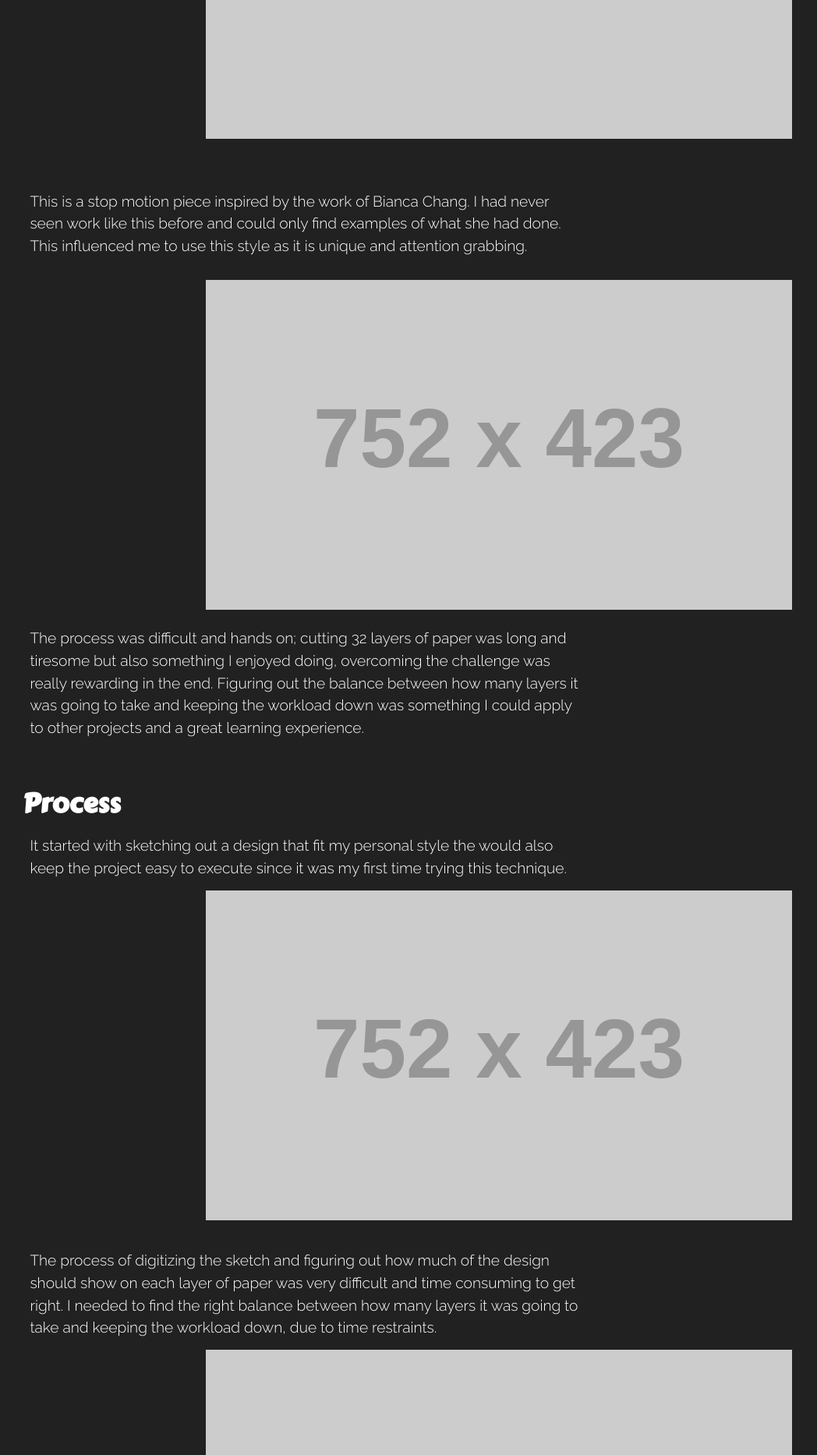
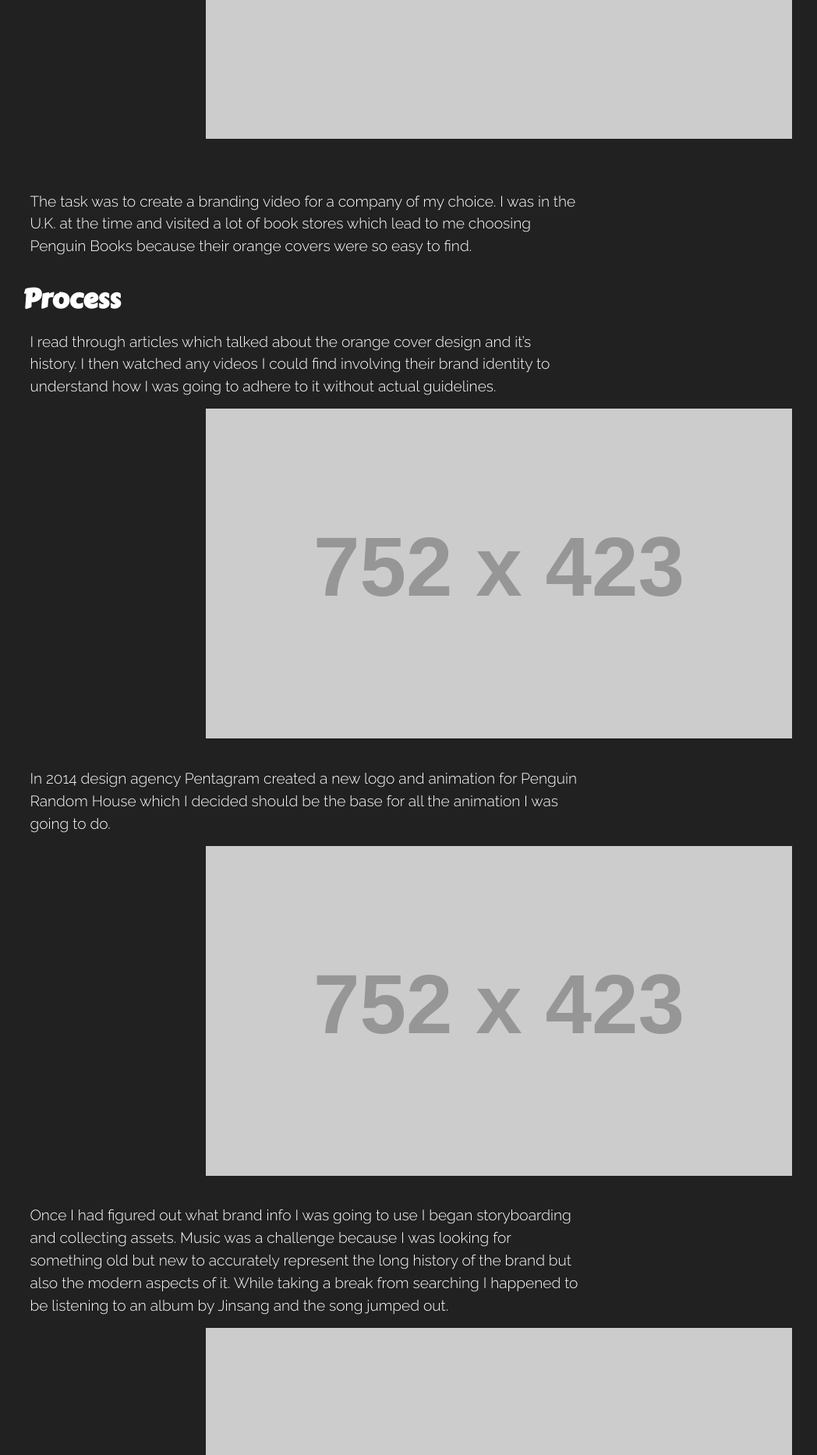
Before and after one commit to MJholland/mj-holland.ca, a Jekyll site: the page built from case-study-3.html, in a window 1280 px wide. Shown: the part 684-2550 px from the top of the page at 78% size, without its empty margins (0-1048 px from the left). Built offline with Jekyll 4.4.1, drawn with Linux system fonts in a browser that asks for light colours; some of the changed text lies outside the part shown.

Commit message:
reordered video list and filled case study 3
content. names are out of wack now, better nameing in the future.

```diff
--- a/case-study-2.html
+++ b/case-study-2.html
@@ -77,7 +77,7 @@ permalink: parallax.html
       </picture>
     </div>
 
-    <a rel="external" itemprop="url" class="push-1-2 link-animation block text-center" href="https://vimeo.com/195379679" target="_blank">
+    <a rel="external" itemprop="url" class="push-1-2 link-animation block text-center" href="https://vimeo.com/238249825" target="_blank">
       <svg itemprop="logo" id="vimeo-icon" viewBox="0 0 120 120" width="64" height="64">
         <style>
        .st0{fill:#fff}
--- a/case-study-3.html
+++ b/case-study-3.html
@@ -16,71 +16,57 @@ permalink: branding.html
         <picture>
           <source media="(min-width: 38em)" srcset="http://via.placeholder.com/752x423">
           <img src="http://via.placeholder.com/304x171" alt="place holder image">
-          <!-- image of scene setup -->
+          <!-- Still of frame on vimeo -->
         </picture>
       </div>
 
       <p class="column-width push">
-        This is a stop motion piece inspired by the work of Bianca Chang. I had never seen work like this before and could only find examples of what she had done. This influenced me to use this style as it is unique and attention grabbing.
-      </p>
-
-      <div class="text-center push-1-2">
-        <picture>
-          <source media="(min-width: 38em)" srcset="http://via.placeholder.com/752x423">
-          <img src="http://via.placeholder.com/304x171" alt="place holder image">
-          <!-- image of paper layers stack-->
-        </picture>
-      </div>
-
-      <p class="column-width push-2">
-        The process was difficult and hands on; cutting 32 layers of paper was long and tiresome but also something I enjoyed doing, overcoming the challenge was really rewarding in the end. Figuring out the balance between how many layers it was going to take and keeping the workload down was something I could apply to other projects and a great learning experience.
+        The task was to create a branding video for a company of my choice. I was in the U.K. at the time and visited a lot of book stores which lead to me choosing Penguin Books because their orange covers were so easy to find.
       </p>
 
       <h2 class="gutter exa push-1-2">Process</h2>
 
       <p class="column-width push-1-2">
-        It started with sketching out a design that fit my personal style the would also keep the project easy to execute since it was my first time trying this technique.
+        I read through articles which talked about the orange cover design and it’s history. I then watched any videos I could find involving their brand identity to understand how I was going to adhere to it without actual guidelines.
       </p>
       <div class="text-center push">
         <picture>
           <source media="(min-width: 38em)" srcset="http://via.placeholder.com/752x423">
           <img src="http://via.placeholder.com/304x171" alt="place holder image">
-          <!-- image of sketches-->
+          <!--researched stuff-->
         </picture>
       </div>
 
       <p class="column-width push-1-2">
-        The process of digitizing the sketch and figuring out how much of the design should show on each layer of paper was very difficult and time consuming to get right. I needed to find the right balance between how many layers it was going to take and keeping the workload down, due to time restraints.
+        In 2014 design agency Pentagram created a new logo and animation for Penguin Random House which I decided should be the base for all the animation I was going to do.
       </p>
       <div class="text-center push">
         <picture>
           <source media="(min-width: 38em)" srcset="http://via.placeholder.com/752x423">
           <img src="http://via.placeholder.com/304x171" alt="place holder image">
-          <!-- image of screenshot of ai file (might need more than one image here)-->
+          <!-- sketches showing animation times over lay actual logo -->
         </picture>
       </div>
 
       <p class="column-width push-1-2">
-         I narrowed it down to 32 layers which I printed and cut by hand. 12 hours later I was ready to shoot the scene.
+        Once I had figured out what brand info I was going to use I began storyboarding and collecting assets. Music was a challenge because I was looking for something old but new to accurately represent the long history of the brand but also the modern aspects of it. While taking a break from searching I happened to be listening to an album by Jinsang and the song jumped out.
       </p>
       <div class="text-center push">
         <picture>
           <source media="(min-width: 38em)" srcset="http://via.placeholder.com/752x423">
           <img src="http://via.placeholder.com/304x171" alt="place holder image">
-          <!-- image of cutting process-->
+          <!-- show notes page-->
         </picture>
       </div>
 
-      <p class="column-width push-1-2">
-        I figured out that 8fps would be a nice frame rate that lengthened the project to 3 seconds. I shot it at 3 angles to extend the length of the video and to make it more interesting. Putting the video together was quick because of prior planning. Since the frame rate was low I chose to use the sound of a movie reel clicking to give it an old feel but also because I could match the clicks to the frame changes.
-      </p>
-      <div class="text-center push">
-        <picture>
-          <source media="(min-width: 38em)" srcset="http://via.placeholder.com/752x423">
-          <img src="http://via.placeholder.com/304x171" alt="place holder image">
-          <!-- image of ae file -->
-        </picture>
-      </div>
+      <a rel="external" itemprop="url" class="push-1-2 link-animation block text-center" href="https://vimeo.com/250190798" target="_blank">
+        <svg itemprop="logo" id="vimeo-icon" viewBox="0 0 120 120" width="64" height="64">
+          <style>
+         .st0{fill:#fff}
+          </style>
+          <path d="M108 0H12C5.4 0 0 5.4 0 12v96c0 6.6 5.4 12 12 12h96c6.6 0 12-5.4 12-12V12c0-6.6-5.4-12-12-12zm-6.3 39.4c-.4 8.4-6.3 20-17.7 34.7C72.2 89.3 62.2 97 54.1 97c-5.1 0-9.3-4.7-12.8-14-2.3-8.6-4.7-17.1-7-25.7-2.6-9.3-5.4-14-8.4-14-.6 0-2.9 1.4-6.8 4.1L15 42.2c4.3-3.8 8.5-7.5 12.7-11.3 5.7-4.9 10-7.5 12.9-7.8 6.7-.6 10.9 4 12.5 13.8 1.7 10.7 2.9 17.3 3.5 19.9 1.9 8.8 4.1 13.3 6.4 13.3 1.8 0 4.5-2.9 8.2-8.6 3.6-5.7 5.6-10.1 5.8-13.1.5-4.9-1.4-7.4-5.8-7.4-2.1 0-4.2.5-6.4 1.4 4.3-14 12.4-20.7 24.4-20.3 8.8.2 13 6 12.5 17.3z" class="st0"/>
+        </svg>
+      </a>
 
     </div>
 
```
Also changed, not shown: case-study-4.html (+9 -0 lines), index.html (+17 -17 lines).
